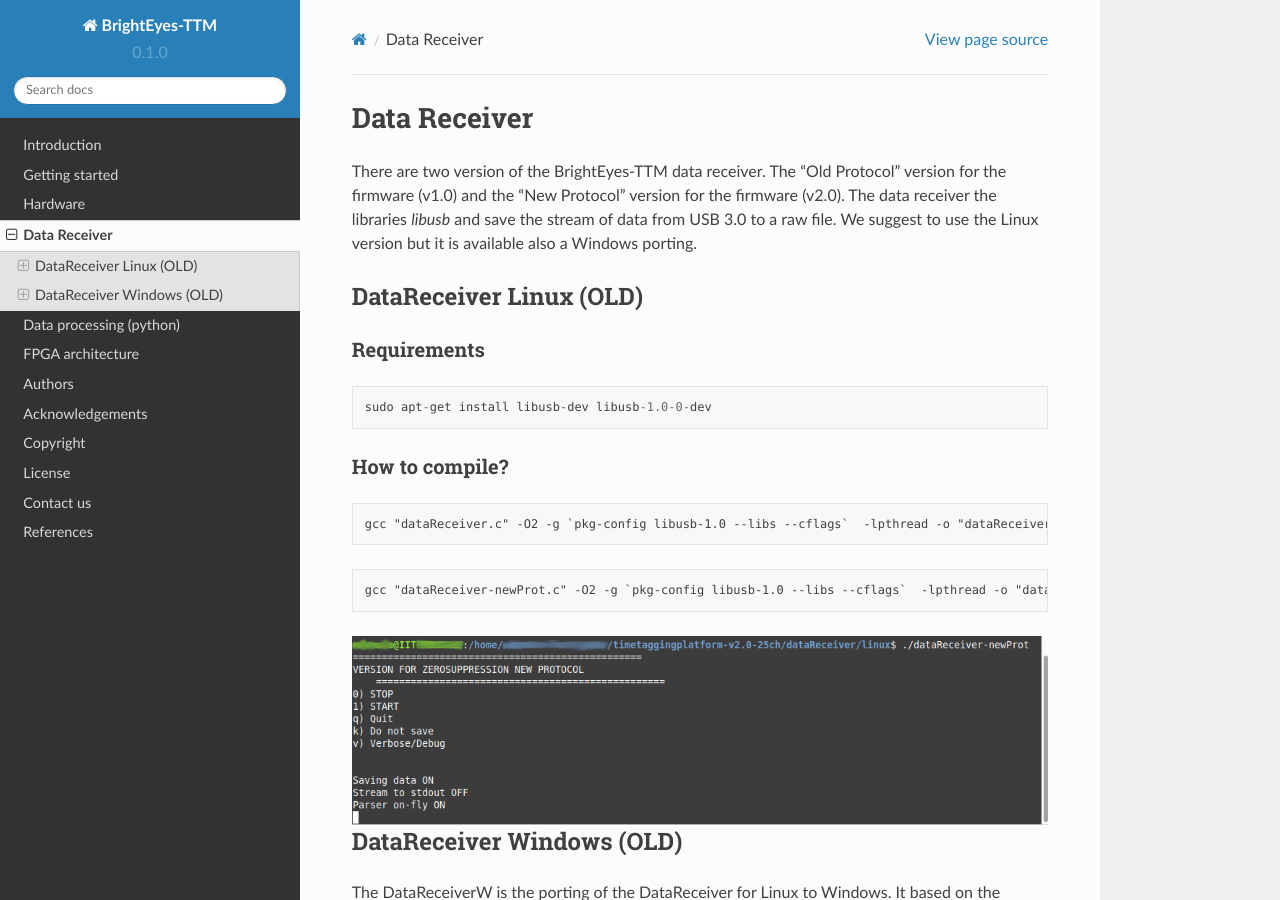
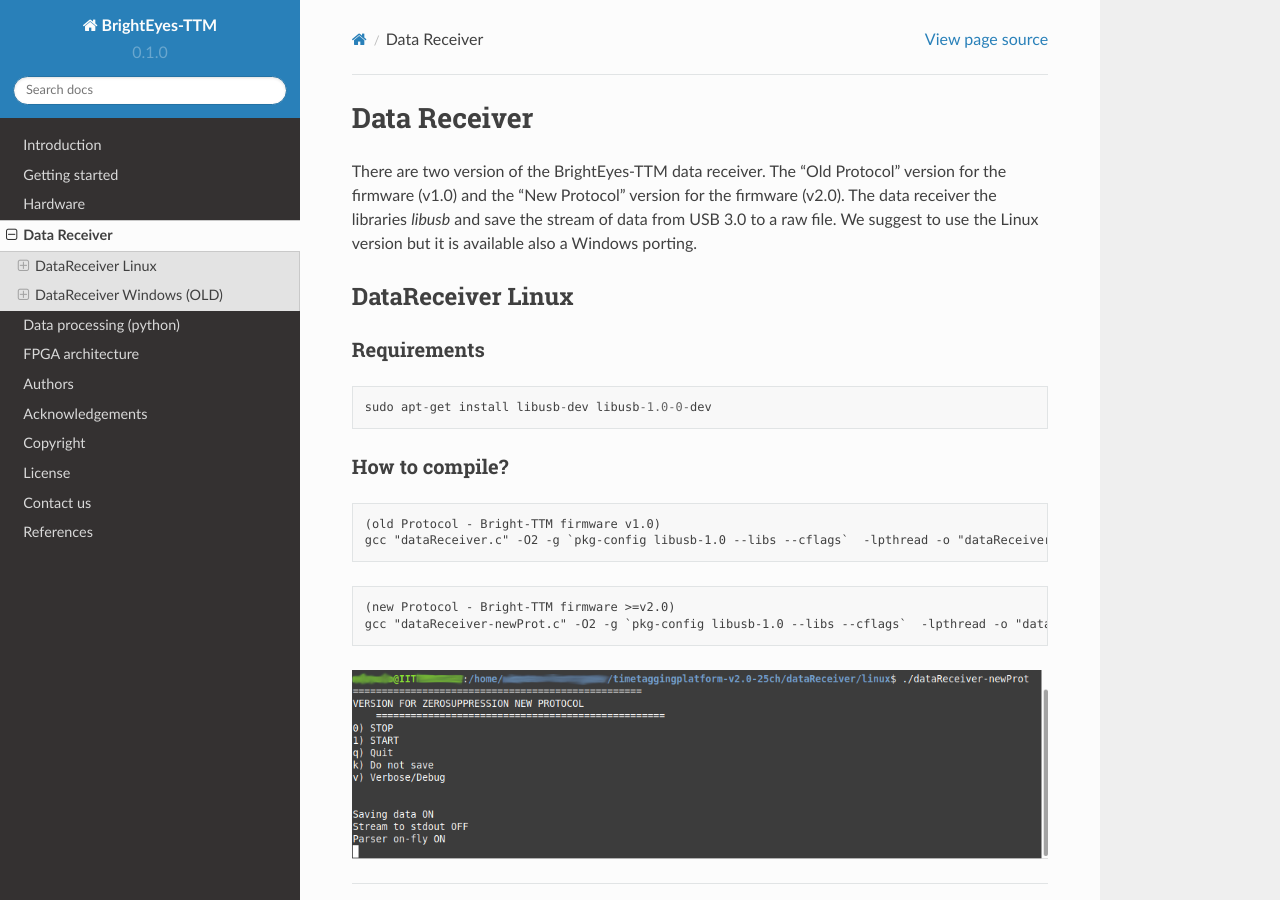
Before and after one commit to mattia-donato/BrightEyes-TTM-docs, a Sphinx documentation site: the page built from docs/source/datareceiver.md, in a window 1280 px wide and 900 px high. Built offline with Sphinx 7.4.7 and the Read the Docs theme 2.0.0, drawn with Linux system fonts in a browser that asks for light colours; pages that are not in the unit, such as notebooks, are missing from menus.

Commit message:
Update datareceiver.md

````diff
--- a/docs/source/datareceiver.md
+++ b/docs/source/datareceiver.md
@@ -3,7 +3,7 @@
 There are two version of the BrightEyes-TTM data receiver. The "Old Protocol" version for the firmware (v1.0)  and the "New Protocol" version for the firmware (v2.0). The data receiver the libraries _libusb_ and save the stream of data from USB 3.0 to a raw file. We suggest to use the Linux version but it is available also a Windows porting.
 
 
-## DataReceiver Linux (OLD)
+## DataReceiver Linux
 
 
 ### Requirements
@@ -15,10 +15,12 @@
 ### How to compile?
 
 ```
+(old Protocol - Bright-TTM firmware v1.0)
 gcc "dataReceiver.c" -O2 -g `pkg-config libusb-1.0 --libs --cflags`  -lpthread -o "dataReceiver"
 ```
 
 ```
+(new Protocol - Bright-TTM firmware >=v2.0)
 gcc "dataReceiver-newProt.c" -O2 -g `pkg-config libusb-1.0 --libs --cflags`  -lpthread -o "dataReceiver-newProt"
 ```
 
@@ -28,7 +30,7 @@
 :::
 
 
-
+---
 
 ## DataReceiver Windows (OLD)
 
````
